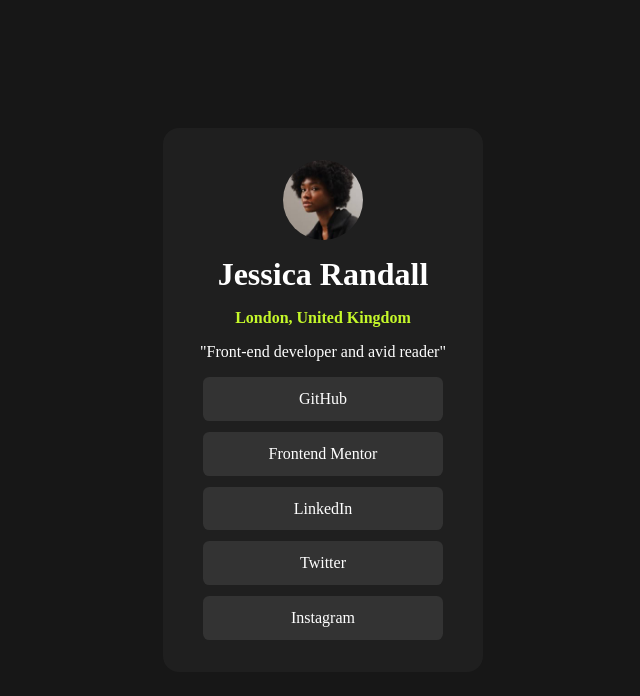
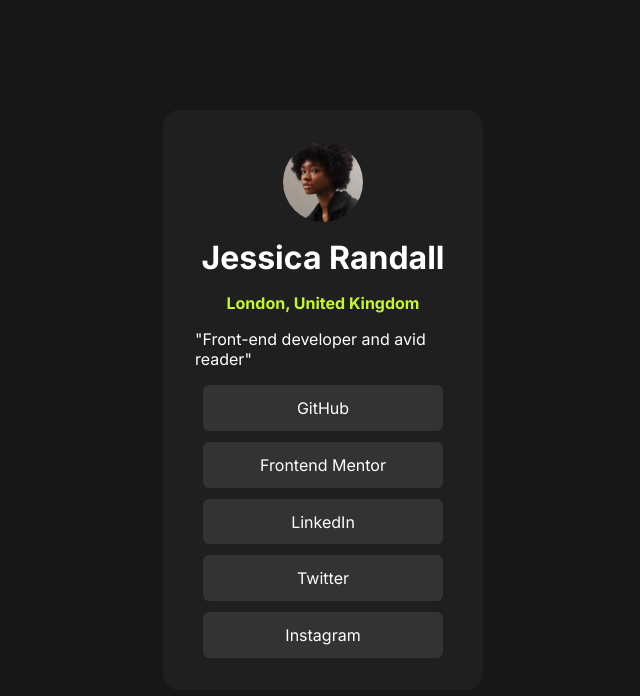
Before and after one commit to TheTreeveloper/social-links, a React (Vite) app: page / in a window 1280 px wide. Shown: the top 696 px of the page, without its empty margins (317-957 px from the left). Built offline with nearby package versions, Linux system fonts and the light colour scheme.

Commit message:
Updated font

```diff
--- a/src/index.css
+++ b/src/index.css
@@ -1,7 +1,10 @@
+@import url('https://fonts.googleapis.com/css2?family=Inter:wght@100..900&display=swap');
+
 * {
   margin: 0;
   padding: 0;
   box-sizing: border-box;
+  font-family: "Inter", sans-serif;
 }
 
 :root {
```
